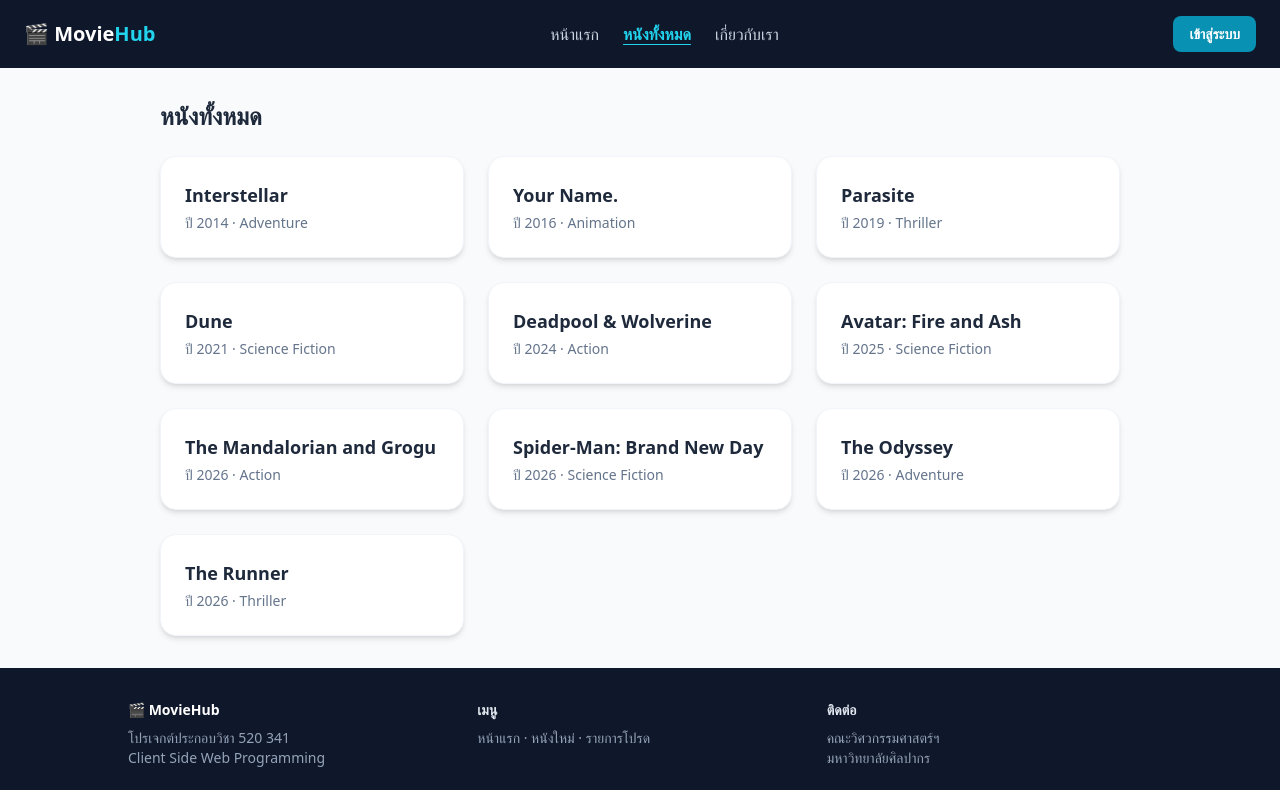
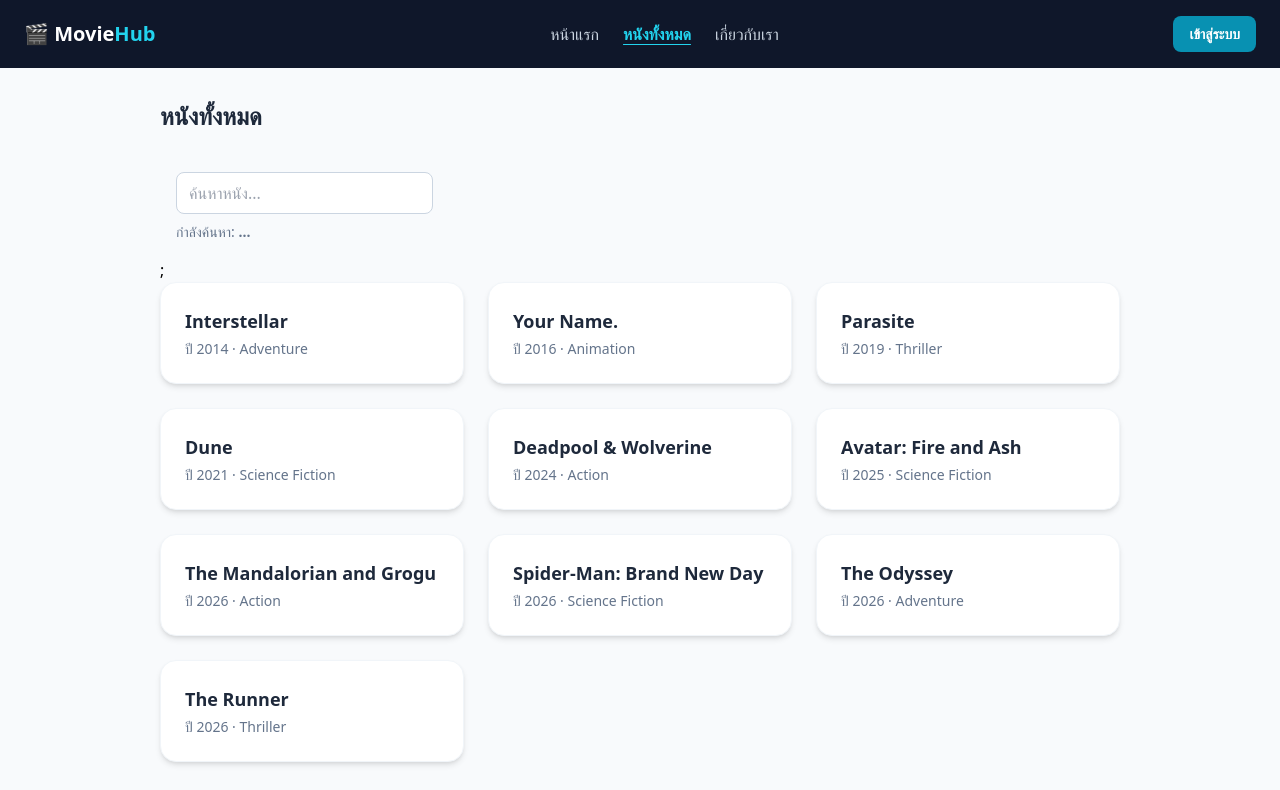
Before and after one commit to 670710981/feapp-670710981, a React (Create React App) app in the folder pooh-app/: page /movies in a window 1280 px wide. Shown: the top 790 px of the page. Built offline with nearby package versions, Linux system fonts and the light colour scheme.

Commit message:
Search Box

```diff
--- /dev/null
+++ b/pooh-app/src/component/SearchBox.jsx
@@ -0,0 +1,21 @@
+import { useState } from "react";
+
+function SearchBox() {
+  const [query, setQuery] = useState('');
+
+  return (
+    <div className="space-y-2 p-4">
+      <input
+        value={query}                              // 1. ค่าใน input มาจาก state
+        onChange={(e) => setQuery(e.target.value)} // 2. พิมพ์แล้วอัปเดต state
+        placeholder="ค้นหาหนัง..."
+        className="rounded-lg border border-slate-300 px-3 py-2
+                   focus:outline-none focus:ring-2 focus:ring-cyan-400"
+      />
+      {/* 3. state เปลี่ยน ทุกที่ที่ใช้ query อัปเดตทันที */}
+      <p className="text-sm text-slate-500">กำลังค้นหา: <strong>{query || '...'}</strong></p>
+    </div>
+  );
+}
+
+export default SearchBox;
--- a/pooh-app/src/pages/Movies.jsx
+++ b/pooh-app/src/pages/Movies.jsx
@@ -1,10 +1,12 @@
 import { Link } from 'react-router-dom';
 import { movies } from '../data/data';
+import SearchBox from '../component/SearchBox';
 
 function Movies() {
   return (
     <div className="mx-auto max-w-5xl p-8">
       <h1 className="mb-6 text-2xl font-bold text-slate-800">หนังทั้งหมด</h1>
+      <SearchBox/>;
       <div className="grid grid-cols-1 gap-6 md:grid-cols-2 lg:grid-cols-3">
         {movies.map(m => (
           <Link key={m.id} to={`/movies/${m.id}`}
```
